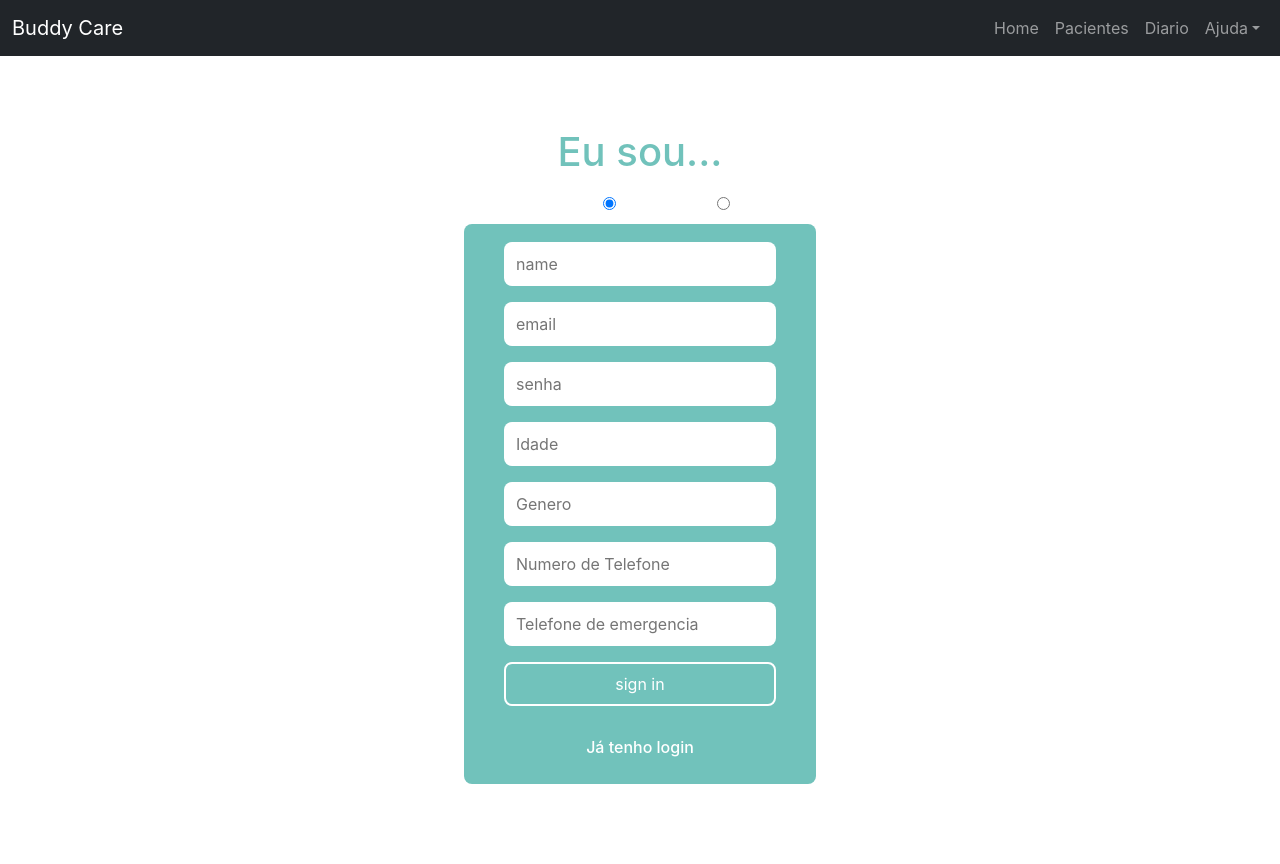
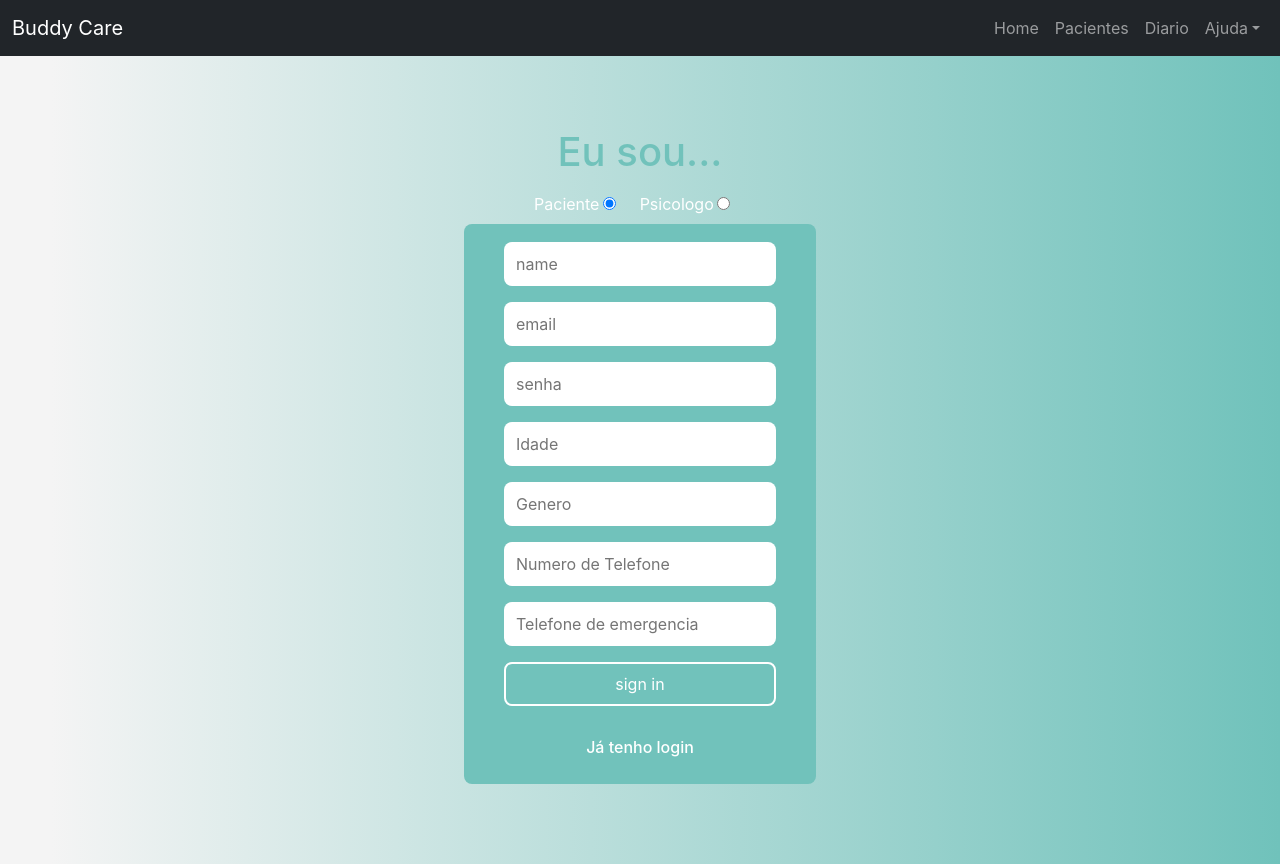
Before and after one commit to btc-equipe-6/buddy-care-frontend, a React (Create React App) app: page / in a window 1280 px wide. Built offline with nearby package versions, Linux system fonts and the light colour scheme.

Commit message:
style: background color on body

```diff
--- a/src/assets/styles/global.ts
+++ b/src/assets/styles/global.ts
@@ -7,4 +7,7 @@ export const GlobalStyles = createGlobalStyle`
     box-sizing: border-box;
     text-decoration: none;
   }
+  body{
+    background: linear-gradient(90deg, rgba(244,244,244,1) 4%, rgba(112,194,187,1) 100%);
+  }
   `
```
